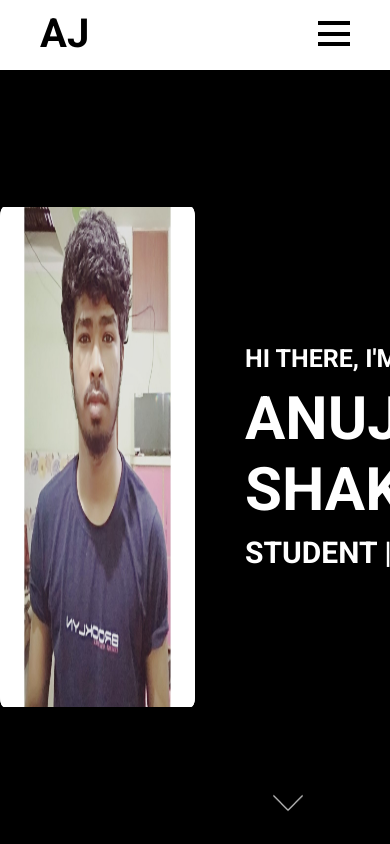
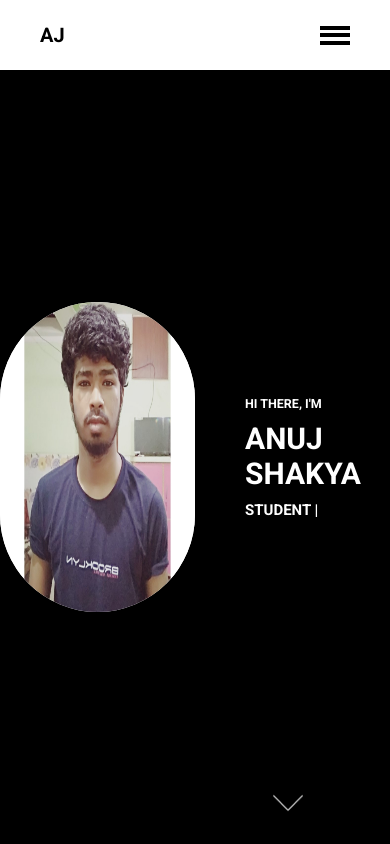
Before and after one commit to anuj108/New-Portfolio, a React (Create React App) app: page / in a window 390 px wide. Built offline with nearby package versions, Linux system fonts and the light colour scheme; grey boxes are pictures that could not be loaded.

Commit message:
first-page-responsive

```diff
--- a/src/app.css
+++ b/src/app.css
@@ -8,7 +8,7 @@
   position: relative;
   top: 70px;
   scroll-behavior: smooth;
-  scroll-snap-type: y mandatory;
+  /* scroll-snap-type: y mandatory; */
   scrollbar-width: none;
 }
 .app .sections::-webkit-scrollbar {
@@ -17,5 +17,19 @@
 .app .sections > * {
   width: 100vw;
   height: calc(100vh - 70px);
-  scroll-snap-align: start;
 }
+/* @media (hover: none) and (pointer: coarse) {
+  html {
+    overflow: auto;
+    scroll-snap-type: y mandatory;
+  }
+
+  .container {
+    height: auto;
+    display: contents;
+    scroll-snap-type: unset;
+  }
+} */
+@media (max-width: 535px) {
+
+}
--- a/src/components/Education/education.css
+++ b/src/components/Education/education.css
@@ -3,6 +3,7 @@
     display: flex;
     flex-direction: column;
     align-items: center;
+    scroll-snap-align: start;
   }
   .Education h1 {
     font-size: 50px;
--- a/src/components/about/About.jsx
+++ b/src/components/about/About.jsx
@@ -24,7 +24,7 @@ export default function Work() {
         </div>
         <div className="right">
             <div className="wrapper">
-                <img src="assets/sleeping.png" alt="" />
+                <img src="assets/img.png" alt="" />
             </div>
             {/* <a href="#education"><img src="assets/down.png" alt="" /></a> */}
         </div>
--- a/src/components/about/about.css
+++ b/src/components/about/about.css
@@ -1,8 +1,10 @@
-.About{
-    background: url(./—Pngtree—blue\ pink\ two-color\ geometric\ background_1288686.JPG) no-repeat center center/cover;
+.About {
+  background: url(./—Pngtree—blue\ pink\ two-color\ geometric\ background_1288686.JPG)
+    no-repeat center center/cover;
   display: flex;
+  scroll-snap-align: start;
+}
 
-}
 .About .right a {
   position: relative;
   bottom: 22px;
@@ -13,7 +15,7 @@
   color: black;
   animation: arrowBlink 2s infinite;
 }
-  .About .top{
+.About .top {
   display: flex;
   align-items: center;
   justify-content: center;
@@ -21,47 +23,45 @@
   padding: 30px;
   margin-top: 10px;
 }
-  .About .left  {
+.About .left {
   display: flex;
   justify-content: center;
   align-items: center;
   width: 80%;
 }
-  .About .left .container{
+.About .left .container {
   display: flex;
   align-items: center;
   justify-content: center;
-    height: 80%;
+  height: 60%;
 }
 .About .left .container .card {
   width: 80%;
-    height: 100%;
+  height: 80%;
   border-radius: 10px;
   box-shadow: 0px 0px 15px -8px black;
   display: flex;
   justify-content: space-around;
-
 }
 
 .About .left .container .card .center {
   padding: 10px;
   background-color: white;
   border-radius: 10px;
-    height: 100%;
+  height: 93%;
 }
-  .About .left .container .card .center .top{
-    font-family: 'Montserrat', sans-serif;
+.About .left .container .card .center .top {
+  font-family: "Montserrat", sans-serif;
   font-size: 30px;
   font-weight: 700;
 }
-  .About .left .container .card .center .content{
-    font-family: 'Montserrat', sans-serif;
+.About .left .container .card .center .content {
+  font-family: "Montserrat", sans-serif;
   font-size: 15px;
   font-weight: 500;
   padding: 20px 40px;
-
 }
-  .About .left .container .card  .center .btn{
+.About .left .container .card .center .btn {
   background-color: #3d3d3d;
   padding: 12px 40px;
   text-decoration: none;
@@ -73,19 +73,18 @@
   margin: auto;
 }
 
-
-.About .right{
+.About .right {
   display: flex;
   justify-content: center;
   align-items: center;
 }
-.About .right .wrapper{
+.About .right .wrapper {
   display: flex;
   justify-content: center;
   align-items: center;
 }
-.About .right img{
-    border-radius: 1000px;
-    width: 80%;
-    height: 80%;
+.About .right img {
+  border-radius: 100px;
+  width: 50%;
+  height: 50%;
 }
--- a/src/components/contact/contact.scss
+++ b/src/components/contact/contact.scss
@@ -1,3 +1,3 @@
-.contact{
-    background-color: lightblue;
+.contact {
+  background-color: lightblue;
 }
--- a/src/components/intro/intro.css
+++ b/src/components/intro/intro.css
@@ -1,6 +1,7 @@
 .Intro {
   background-color: ;
   display: flex;
+  scroll-snap-align: start;
 }
 .Intro .left {
   align-items: center;
@@ -76,3 +77,36 @@
     opacity: 0;
   }
 }
+
+@media (max-width: 990px) {
+  .Intro .left .imgContainer {
+    height: 70%;
+    width: 100%;
+  }
+  .Intro .left .imgContainer img {
+    height: 100%;
+    width: 100%;
+  }
+  .Intro .right .wrapper h1 {
+    font-size: 30px;
+    margin: 10px 0;
+  }
+  .Intro .right .wrapper h2{
+    font-size: 12.5px;
+  }
+  .Intro .right .wrapper h3 {
+    font-size: 15px;
+  }
+}
+
+@media (max-width: 535px)
+{
+  .Intro .left .imgContainer {
+    height: 40%;
+    width: 100%;
+    border-radius: 800px;
+  }
+  .Intro .left .imgContainer img{
+
+  }
+}
--- a/src/components/menu/menu.css
+++ b/src/components/menu/menu.css
@@ -1,10 +1,10 @@
 .menu {
-  width: 300px;
+  width: 100%;
   height: 100vh;
-  background-color:black ;
+  background-color: black;
   position: fixed;
   top: 0;
-  right: -300px;
+  right: -180%;
   z-index: 2;
   display: flex;
   flex-direction: column;
@@ -40,3 +40,16 @@
 .menu li:hover {
   font-weight: 500;
 }
+@media (max-width: 800px) {
+  .menu ul {
+    margin: 0;
+    padding: 0;
+    list-style: none;
+    font-size: 20px;
+    font-weight: 300;
+    color: black;
+    width: 100%;
+    margin: auto;
+    display: contents;
+  }
+}
--- a/src/components/portfolio/Portfolio.jsx
+++ b/src/components/portfolio/Portfolio.jsx
@@ -1,4 +1,4 @@
-import "./portfolio.scss"
+import "./portfolio.css"
 import { useEffect, useState } from "react";
 import PortfolioList from "../portfolioList/PortfolioList";
 import {
--- /dev/null
+++ b/src/components/portfolio/portfolio.css
@@ -0,0 +1,53 @@
+.Portfolio {
+  background-color: white;
+  display: flex;
+  flex-direction: column;
+  align-items: center;
+  scroll-snap-align: start;
+}
+.Portfolio h1 {
+  font-size: 50px;
+}
+.Portfolio ul {
+  margin: 10px;
+  padding: 0;
+  list-style: none;
+  display: flex;
+}
+.Portfolio .container {
+  width: 70%;
+  display: flex;
+  align-items: center;
+  justify-content: center;
+  flex-wrap: wrap;
+}
+.Portfolio .container .item {
+  width: 396px;
+  height: 294px;
+  border-radius: 20px;
+  border: 1px solid white;
+  margin: 10px 20px;
+  display: flex;
+  align-items: center;
+  justify-content: center;
+  color: white;
+  position: relative;
+  transition: all 1s ease;
+}
+.Portfolio .container .item h3 {
+  position: absolute;
+  font-size: 20px;
+}
+.Portfolio .container .item img {
+  width: 100%;
+  height: 100%;
+  object-fit: cover;
+  z-index: 1;
+}
+.Portfolio .container .item:hover {
+  background-color: black;
+}
+.Portfolio .container .item:hover img {
+  opacity: 0.2;
+  z-index: 0;
+}
--- a/src/components/portfolio/portfolio.scss
+++ /dev/null
@@ -1,59 +0,0 @@
-@import "../../global.scss";
-.Portfolio{
-background-color: white;
-display: flex;
-flex-direction: column;
-align-items: center;
-
-h1{
-    font-size: 50px;
-
-}
-ul{
-    margin: 10px;
-    padding: 0;
-    list-style: none;
-    display: flex;
-
-}
-.container{
-    width: 70%;
-    display: flex;
-    align-items: center;
-    justify-content: center;
-    flex-wrap: wrap;
-
-    .item{
-        width: 396px;
-        height: 294px;
-        border-radius: 20px;
-
-        border: 1px solid white;
-        margin: 10px 20px;
-        display: flex;
-        align-items: center;
-        justify-content: center;
-        color: white;
-        position: relative;
-        transition: all 1s ease;
-        h3{
-            position: absolute;
-            font-size: 20px;
-        }
-        img{
-            width: 100%;
-            height: 100%;
-            object-fit: cover;
-            z-index: 1;
-
-        }
-        &:hover{
-            background-color: $mainColor;
-            img{
-                opacity: 0.2;
-                z-index: 0;
-            }
-        }
-    }
-}
-}
--- a/src/components/topbar/topbar.css
+++ b/src/components/topbar/topbar.css
@@ -35,19 +35,19 @@
   margin-right: 5px;
 }*/
 .Topbar .wrapper .left .itemContainer span {
-  font-family: 'Montserrat', sans-serif;
+  font-family: "Montserrat", sans-serif;
   font-size: 15px;
   font-weight: 700;
 }
-.Topbar .wrapper .left .itemContainer a{
-  font-family: 'Montserrat', sans-serif;
+.Topbar .wrapper .left .itemContainer a {
+  font-family: "Montserrat", sans-serif;
   font-size: 15px;
   font-weight: 700;
   text-decoration: none;
   color: black;
 }
 
-@media (max-width: 800px){
+@media (max-width: 800px) {
   .Topbar .wrapper .right .hamburger {
     width: 32px;
     height: 25px;
@@ -64,7 +64,7 @@
     transform-origin: left;
   }
   .Topbar.active {
-  background-color: black ;
+    background-color: black;
     color: white;
   }
   .Topbar.active .hamburger span:nth-child(1) {
@@ -78,8 +78,32 @@
     background-color: white;
     transform: rotate(-45deg);
   }
-.Topbar .wrapper .left .itemContainer
-{
+  .Topbar .wrapper .left .itemContainer {
     display: none;
   }
 }
+@media (max-width: 535px)
+{
+  .Topbar .wrapper .left .logo {
+    font-size: 20px;
+    font-weight: 700;
+  }
+  .Topbar{
+
+  }
+  .Topbar .wrapper .right .hamburger{
+    width: 30px;
+    height: 19px;
+  }
+  .Topbar .wrapper {
+    padding: 23px 40px;
+  }
+  .Topbar.active .hamburger span:nth-child(1) {
+    width: 10px;
+    height: 10px;
+  }
+  .Topbar.active .hamburger span:last-child {
+    width: 10px;
+    height: 10px;
+  }
+}
```
Also changed, not shown: public/assets/img.png (added). Lines whose indentation alone changed are shown as unchanged.
